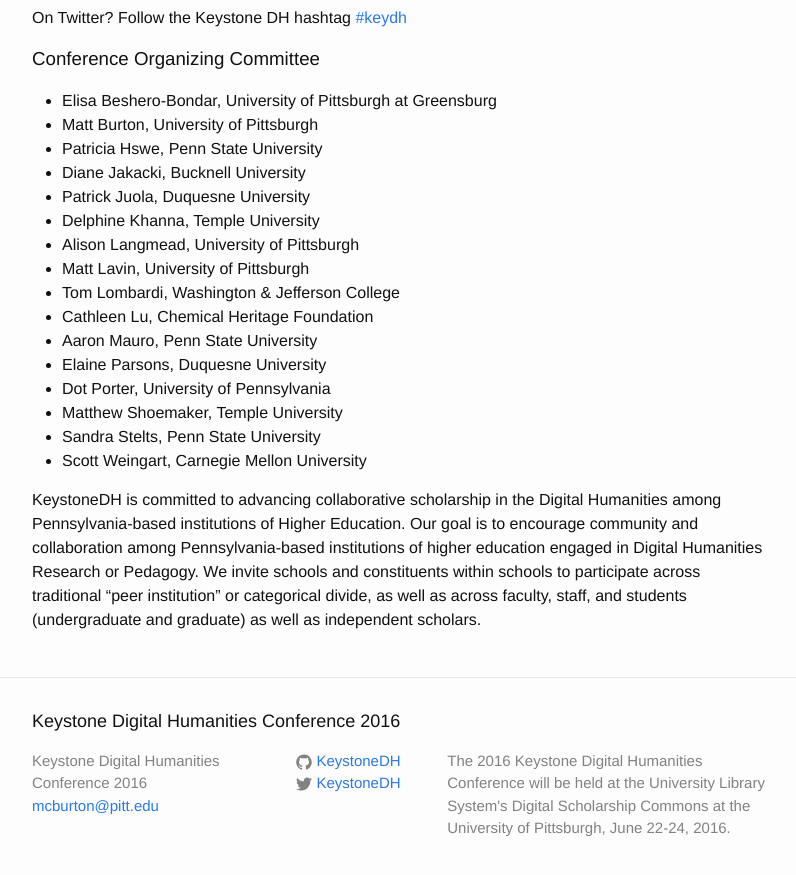
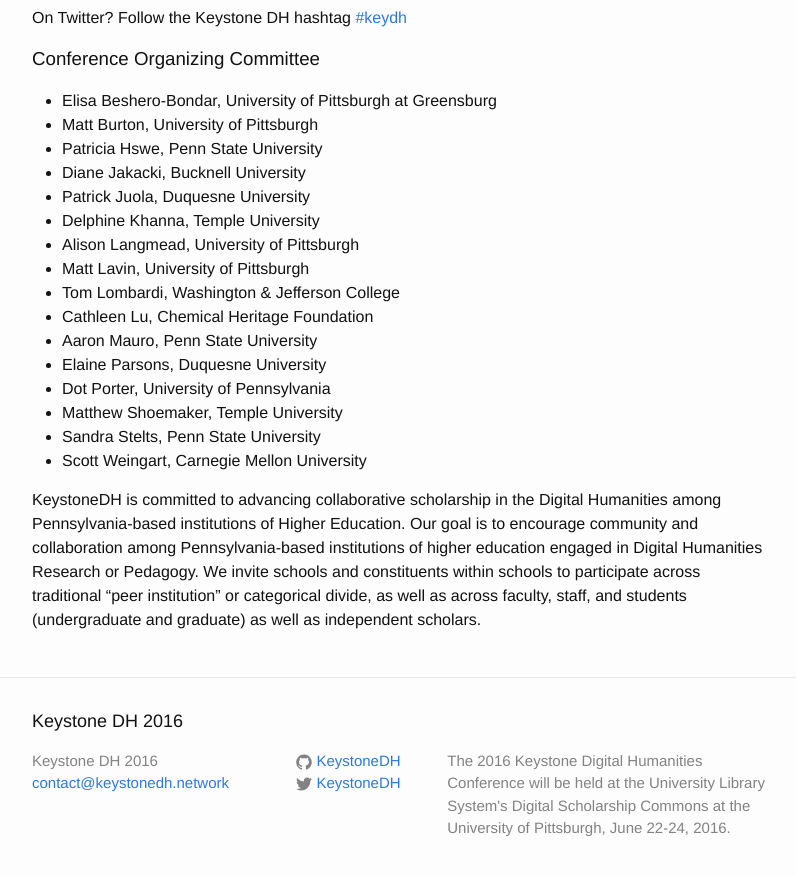
Before and after one commit to KeystoneDH/2016, a Jekyll site: the page built from index.md, in a window 1280 px wide and 900 px high, scrolled down 957 px. Shown: the top 875 px of the window, without its empty margins (238-1034 px from the left). Built offline with Jekyll 4.4.1, drawn with Linux system fonts in a browser that asks for light colours; some of the changed text lies outside the part shown.

Commit message:
updating contact email & shortening title

```diff
--- a/_config.yml
+++ b/_config.yml
@@ -1,6 +1,6 @@
 # Site settings
-title: Keystone Digital Humanities Conference 2016
-email: mcburton@pitt.edu
+title: Keystone DH 2016
+email: contact@keystonedh.network
 description: > # this means to ignore newlines until "baseurl:"
   The 2016 Keystone Digital Humanities Conference will be held at the University Library System's Digital Scholarship Commons at the University of Pittsburgh, June 22-24, 2016.
 baseurl: "/2016" # the subpath of your site, e.g. /blog/
```
